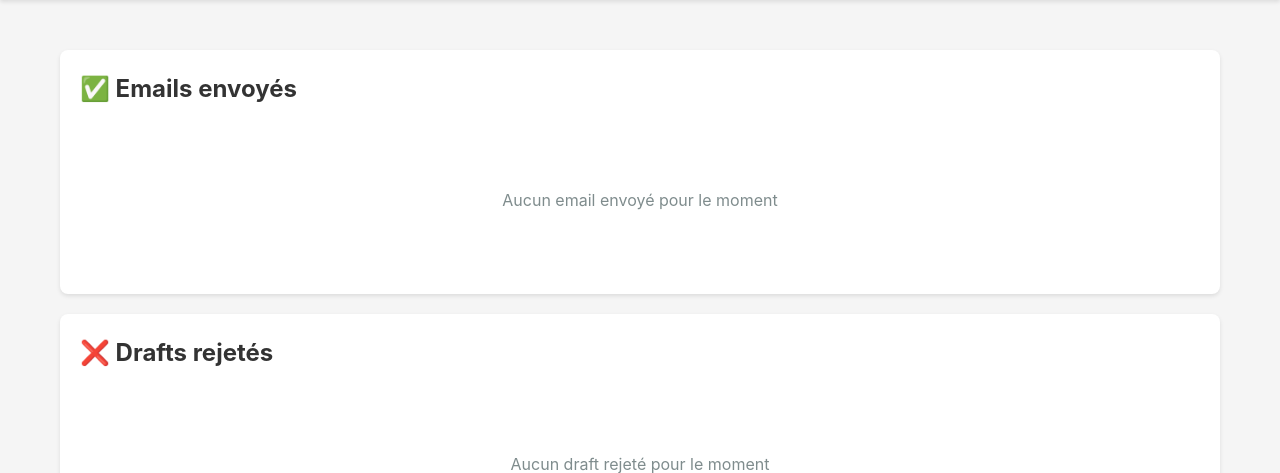
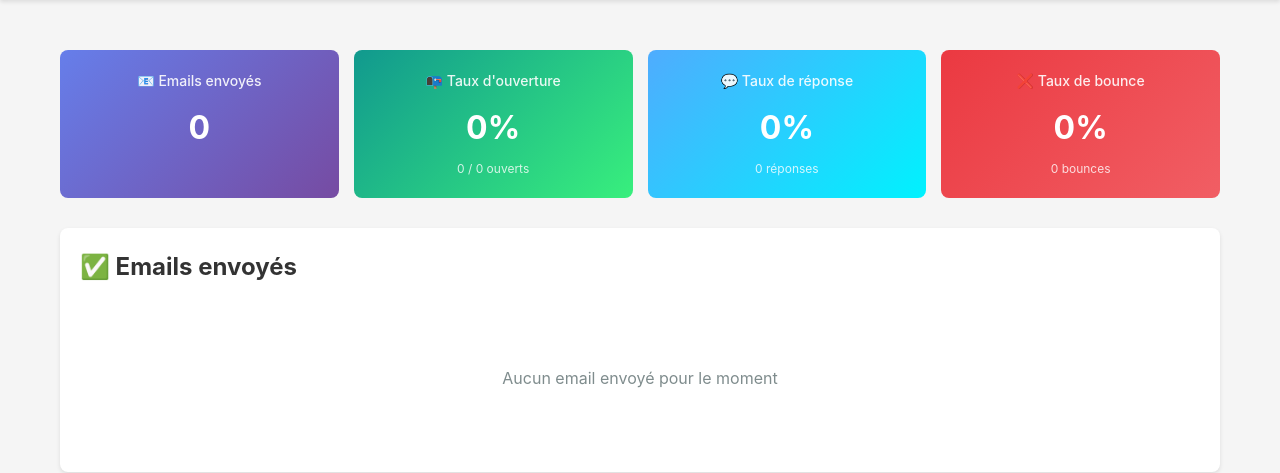
Before and after one commit to wardrockay/prospector-ui, a Flask app: page /history in a window 1280 px wide. Shown: the part 159-632 px from the top of the page. Run offline with Flask 3, Linux system fonts and the light colour scheme; data that the repository does not hold is empty.

Commit message:
Add global statistics for sent emails, including open, bounce, and reply rates

```diff
--- a/app.py
+++ b/app.py
@@ -575,9 +575,25 @@ def history():
         sent_drafts_ref = db.collection(DRAFT_COLLECTION).where("status", "==", "sent").order_by("sent_at", direction=firestore.Query.DESCENDING).limit(50)
         sent_drafts = []
 
+        # Statistiques globales
+        total_sent = 0
+        total_opened = 0
+        total_bounced = 0
+        total_replied = 0
+
         for doc in sent_drafts_ref.stream():
             draft_data = doc.to_dict()
             draft_data["id"] = doc.id
+
+            total_sent += 1
+
+            # Vérifier les bounces
+            if draft_data.get("has_bounce"):
+                total_bounced += 1
+
+            # Vérifier les réponses
+            if draft_data.get("has_reply"):
+                total_replied += 1
 
             # Récupérer les stats d'ouverture pour ce draft
             pixel_id = draft_data.get("pixel_id")
@@ -589,6 +605,10 @@ def history():
                     draft_data["first_opened_at"] = pixel_data.get("first_opened_at")
                     draft_data["last_opened_at"] = pixel_data.get("last_opened_at")
 
+                    # Compter comme ouvert si open_count > 0
+                    if draft_data["open_count"] > 0:
+                        total_opened += 1
+
             # Compter les relances pour ce draft
             followups_ref = db.collection(FOLLOWUP_COLLECTION).where("draft_id", "==", doc.id)
             followups = list(followups_ref.stream())
@@ -599,6 +619,21 @@ def history():
 
             sent_drafts.append(draft_data)
 
+        # Calculer les taux
+        open_rate = (total_opened / total_sent * 100) if total_sent > 0 else 0
+        bounce_rate = (total_bounced / total_sent * 100) if total_sent > 0 else 0
+        reply_rate = (total_replied / total_sent * 100) if total_sent > 0 else 0
+
+        stats = {
+            "total_sent": total_sent,
+            "total_opened": total_opened,
+            "total_bounced": total_bounced,
+            "total_replied": total_replied,
+            "open_rate": round(open_rate, 1),
+            "bounce_rate": round(bounce_rate, 1),
+            "reply_rate": round(reply_rate, 1)
+        }
+
         # Récupérer les drafts rejetés
         rejected_drafts_ref = db.collection(DRAFT_COLLECTION).where("status", "==", "rejected").order_by("rejected_at", direction=firestore.Query.DESCENDING).limit(50)
         rejected_drafts = []
@@ -608,11 +643,11 @@ def history():
             draft_data["id"] = doc.id
             rejected_drafts.append(draft_data)
 
-        return render_template("history.html", sent_drafts=sent_drafts, rejected_drafts=rejected_drafts)
+        return render_template("history.html", sent_drafts=sent_drafts, rejected_drafts=rejected_drafts, stats=stats)
 
     except Exception as e:
         flash(f"Erreur lors de la récupération de l'historique: {str(e)}", "error")
-        return render_template("history.html", sent_drafts=[], rejected_drafts=[])
+        return render_template("history.html", sent_drafts=[], rejected_drafts=[], stats={})
 
 
 @app.route("/sent/<draft_id>")
--- a/templates/history.html
+++ b/templates/history.html
@@ -2,7 +2,97 @@
 
 {% block title %}Historique - Prospector{% endblock %}
 
+{% block extra_css %}
+<style>
+    .stats-grid {
+        display: grid;
+        grid-template-columns: repeat(auto-fit, minmax(200px, 1fr));
+        gap: 15px;
+        margin-bottom: 30px;
+    }
+
+    .stat-card {
+        background: linear-gradient(135deg, #667eea 0%, #764ba2 100%);
+        color: white;
+        padding: 20px;
+        border-radius: 8px;
+        text-align: center;
+    }
+
+    .stat-card.success {
+        background: linear-gradient(135deg, #11998e 0%, #38ef7d 100%);
+    }
+
+    .stat-card.danger {
+        background: linear-gradient(135deg, #eb3941 0%, #f15e64 100%);
+    }
+
+    .stat-card.info {
+        background: linear-gradient(135deg, #4facfe 0%, #00f2fe 100%);
+    }
+
+    .stat-card h3 {
+        font-size: 14px;
+        margin: 0 0 10px 0;
+        opacity: 0.9;
+        font-weight: 500;
+    }
+
+    .stat-card .value {
+        font-size: 32px;
+        font-weight: bold;
+        margin: 0;
+    }
+
+    .stat-card .subtitle {
+        font-size: 12px;
+        margin-top: 5px;
+        opacity: 0.8;
+    }
+
+    .bounce-row {
+        background-color: #ffebee !important;
+    }
+
+    .bounce-indicator {
+        color: #e74c3c;
+        font-weight: bold;
+        font-size: 11px;
+        display: block;
+        margin-top: 3px;
+    }
+</style>
+{% endblock %}
+
 {% block content %}
+<!-- Statistiques globales -->
+{% if stats %}
+<div class="stats-grid">
+    <div class="stat-card">
+        <h3>📧 Emails envoyés</h3>
+        <div class="value">{{ stats.total_sent }}</div>
+    </div>
+
+    <div class="stat-card success">
+        <h3>📭 Taux d'ouverture</h3>
+        <div class="value">{{ stats.open_rate }}%</div>
+        <div class="subtitle">{{ stats.total_opened }} / {{ stats.total_sent }} ouverts</div>
+    </div>
+
+    <div class="stat-card info">
+        <h3>💬 Taux de réponse</h3>
+        <div class="value">{{ stats.reply_rate }}%</div>
+        <div class="subtitle">{{ stats.total_replied }} réponses</div>
+    </div>
+
+    <div class="stat-card danger">
+        <h3>❌ Taux de bounce</h3>
+        <div class="value">{{ stats.bounce_rate }}%</div>
+        <div class="subtitle">{{ stats.total_bounced }} bounces</div>
+    </div>
+</div>
+{% endif %}
+
 <div class="card">
     <h2 style="margin-bottom: 20px;">✅ Emails envoyés</h2>
 
@@ -21,7 +111,7 @@
             </thead>
             <tbody>
                 {% for draft in sent_drafts %}
-                <tr>
+                <tr {% if draft.has_bounce %}class="bounce-row"{% endif %}>
                     <td>
                         {% if draft.sent_at %}
                             {{ draft.sent_at.strftime('%d/%m/%Y %H:%M') if draft.sent_at is not string else draft.sent_at }}
@@ -29,7 +119,12 @@
                             -
                         {% endif %}
                     </td>
-                    <td>{{ draft.to }}</td>
+                    <td>
+                        {{ draft.to }}
+                        {% if draft.has_bounce %}
+                            <span class="bounce-indicator">⚠️ BOUNCE</span>
+                        {% endif %}
+                    </td>
                     <td>{{ draft.subject }}</td>
                     <td>
                         {% if draft.open_count and draft.open_count > 0 %}
@@ -44,7 +139,9 @@
                         {% endif %}
                     </td>
                     <td>
-                        {% if draft.has_reply %}
+                        {% if draft.has_bounce %}
+                            <span style="color: #e74c3c; font-weight: bold;">❌ Bounce</span>
+                        {% elif draft.has_reply %}
                             <span style="color: #27ae60; font-weight: bold;">✓ Oui</span>
                             {% if draft.reply_received_at %}
                                 <br><small style="color: #7f8c8d;">{{ draft.reply_received_at.strftime('%d/%m %H:%M') if draft.reply_received_at is not string else draft.reply_received_at }}</small>
```
